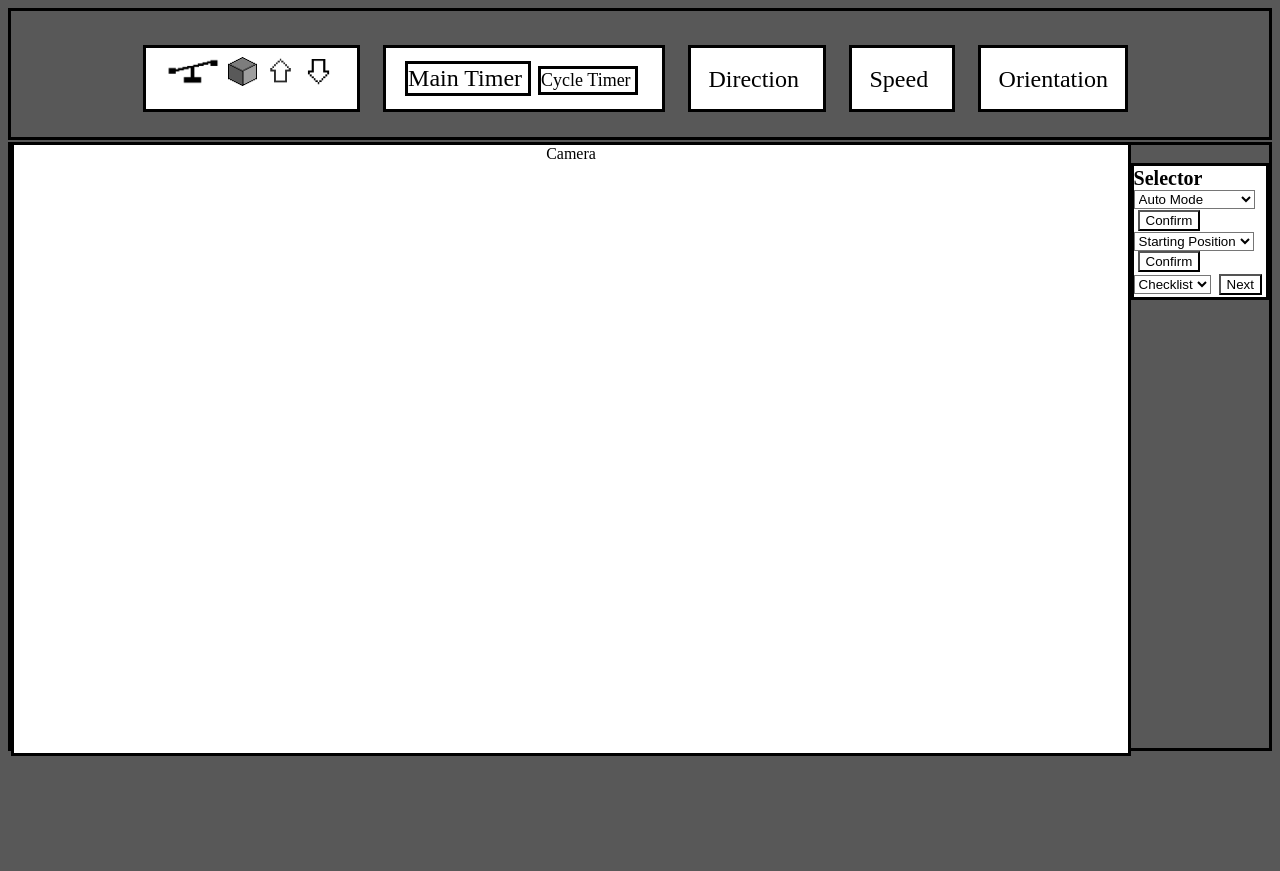
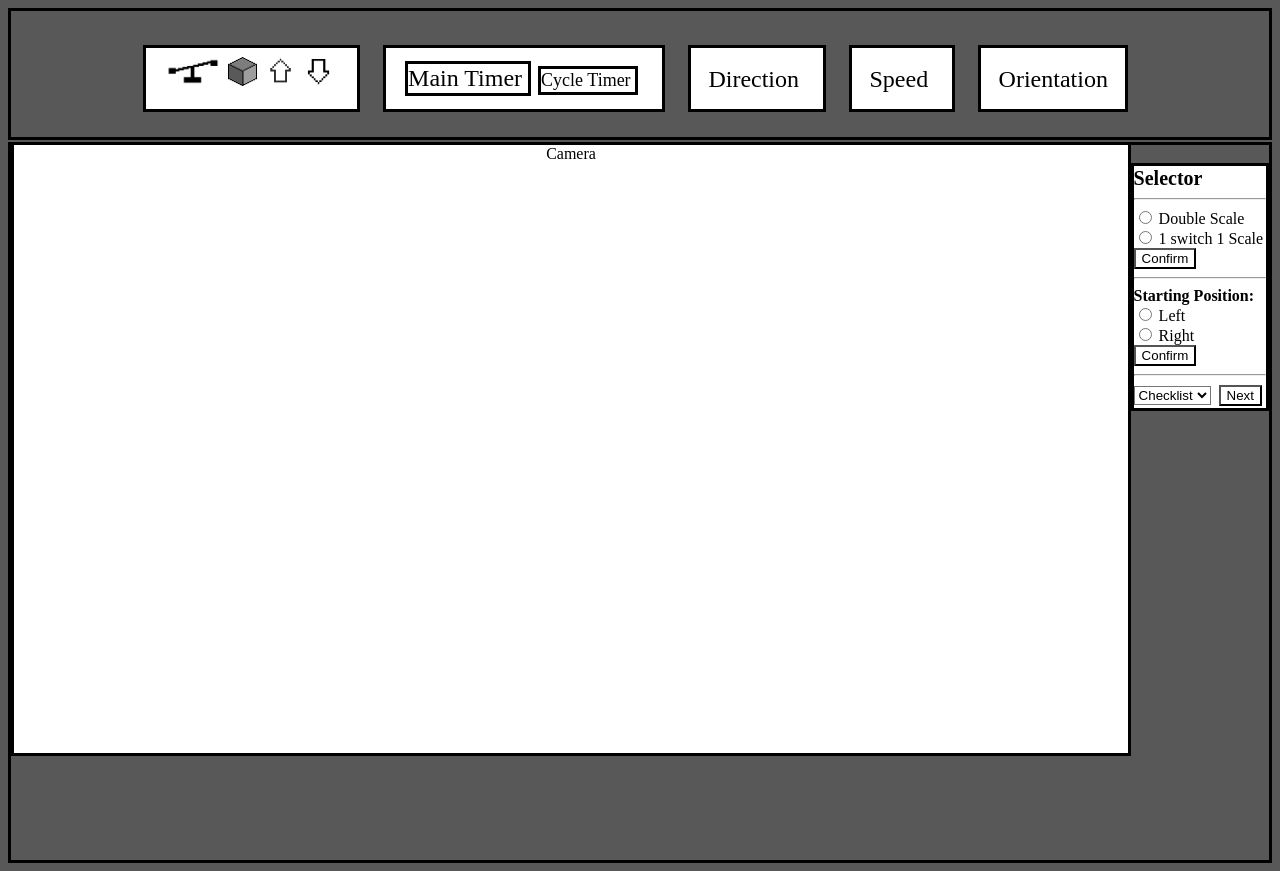
Before and after one commit to thedropbears/powerup-dashboard, a plain HTML site: page Index3.html in a window 1280 px wide. Before the commit the page ends 800 px from the top, so only its background shows below. Drawn offline with Linux system fonts and the light colour scheme.

Commit message:
Replace Dropdown to Radio

```diff
--- a/Index3.html
+++ b/Index3.html
@@ -51,38 +51,29 @@
             <!--Dropdowns!-->
             <div class=BBR>
             <b style="background-color:white;font-size:125%">Selector</b>
+            <hr>
                 <span style="background-color:white;">
-                    <select style="background-color:white;">
-                        <option style="background-color:white;">
-                        Auto Mode
-                        </option>
-                        <option style="background-color:white;">
-                            Double Scale
-                        </option>
-                        <option style="background-color:white;">
-                            1 Scale 1 Switch
-                        </option>
-                    </select>
-                    <button style="background-color:white;margin:0.5%;margin-left:3%;">
+                    <form action="radio" name="Strategy" style="background-color:white">
+                        <input type="radio" name="DS" value="Double Scale"> Double Scale <br>
+                        <input type="radio" name="SSS" value="1each"> 1 switch 1 Scale
+                    </form>
+                    <button style="background-color:white;"id=S>
                         Confirm
                     </button>
                 </span>
+                <hr>
                 <span style="background-color:white;">
-                    <select style="background-color:white;">
-                        <option style="background-color:white;">
-                            Starting Position
-                        </option>
-                        <option style="background-color:white;">
-                            Left
-                        </option>
-                        <option style="background-color:white;">
+                    <form style="background-color:white;" id=SP>
+                    <b style="background-color:white;"> Starting Position:</b>
+                        <br>
+                        <input type="radio" name="LeftSP" value="Left">
+                            Left    <br>
+                        <input type="radio" name="RightSP" value"Right">
                             Right
-                        </option>
-                    </select>
-                    <button style="background-color:white;margin:0.5%;margin-left:3%;">
-                        Confirm
-                    </button>
+                    </form>
+                    <button onclick=null style=background-color:white;>Confirm</button>
                 </span>
+                <hr>
                 <span style="background-color:white;">
                     <select style="background-color:white;">
                         <option style="background-color:white;">
```
